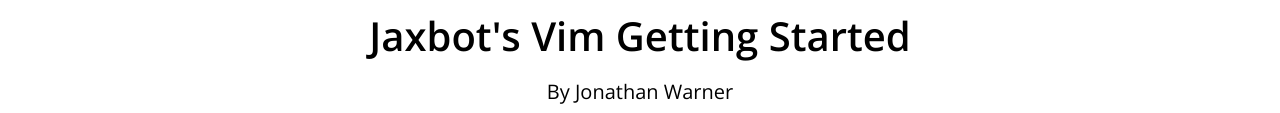
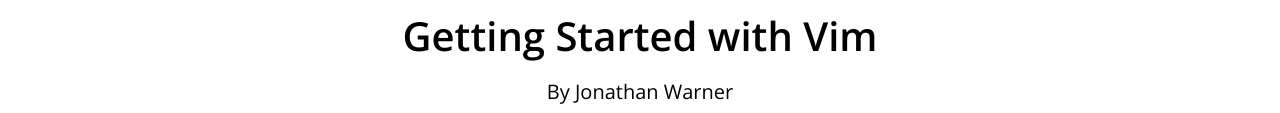
Before and after one commit to jaxbot/vim-getting-started, a plain HTML site: page index.html in a window 1280 px wide. Shown: the part 313-426 px from the top of the page. Drawn offline with nearby package versions, Linux system fonts and the light colour scheme.

Commit message:
Title tweaks

```diff
--- a/index.html
+++ b/index.html
@@ -1,7 +1,7 @@
 <!DOCTYPE html>
 <html>
 <head>
-<title>Jaxbot's Vim Getting Started</title>
+<title>Jaxbot's Getting Started with Vim</title>
 <link rel='stylesheet' href='style.css' />
 <link href='http://fonts.googleapis.com/css?family=Open+Sans:400italic,400,600' rel='stylesheet' type='text/css'>
 <script type="text/javascript">
@@ -17,7 +17,7 @@
 
 <div class='header'>
 	<img src='http://www.gravatar.com/avatar/58f983b2bd87f6b27de05b07223c1efb.png?s=150' alt='Jonathan Warner avatar' itemprop='image'>
-	<h1>Jaxbot's Vim Getting Started</h1>
+	<h1>Getting Started with Vim</h1>
 	By Jonathan Warner
 </div>
 
```
